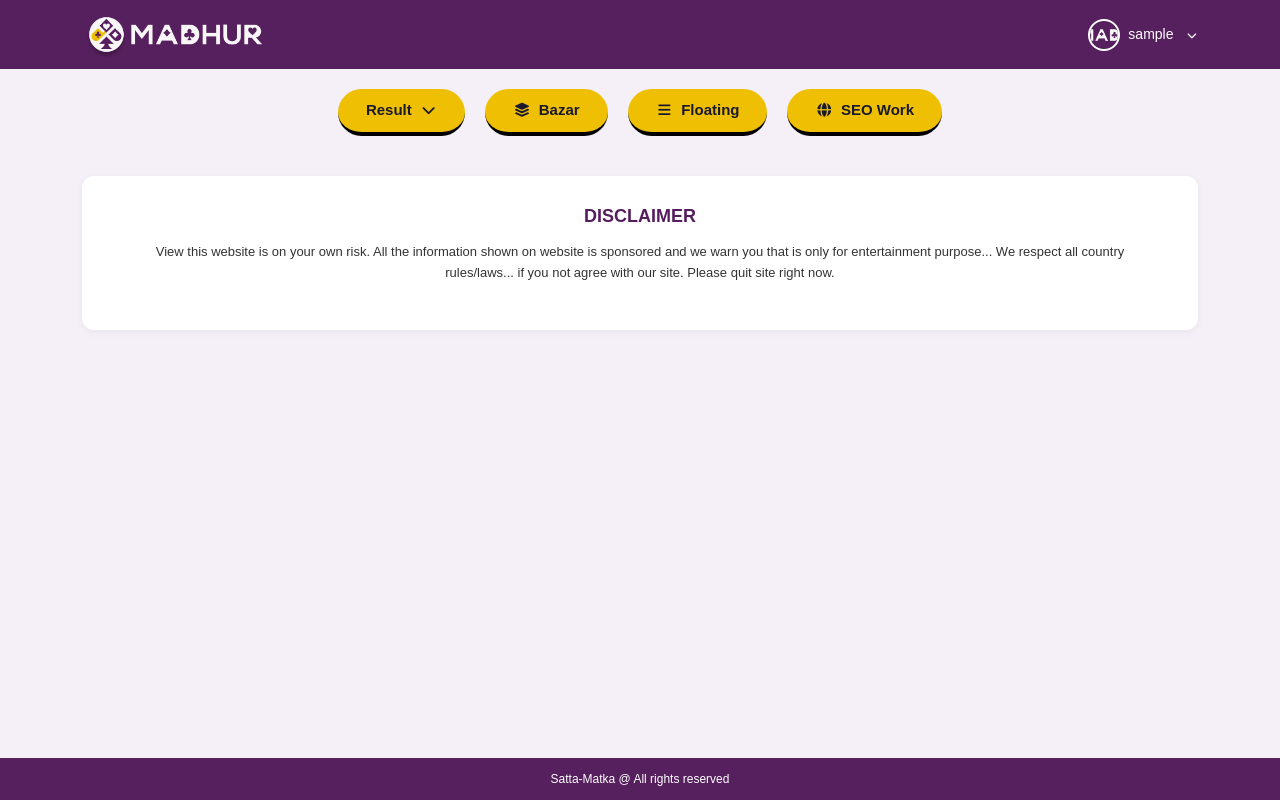
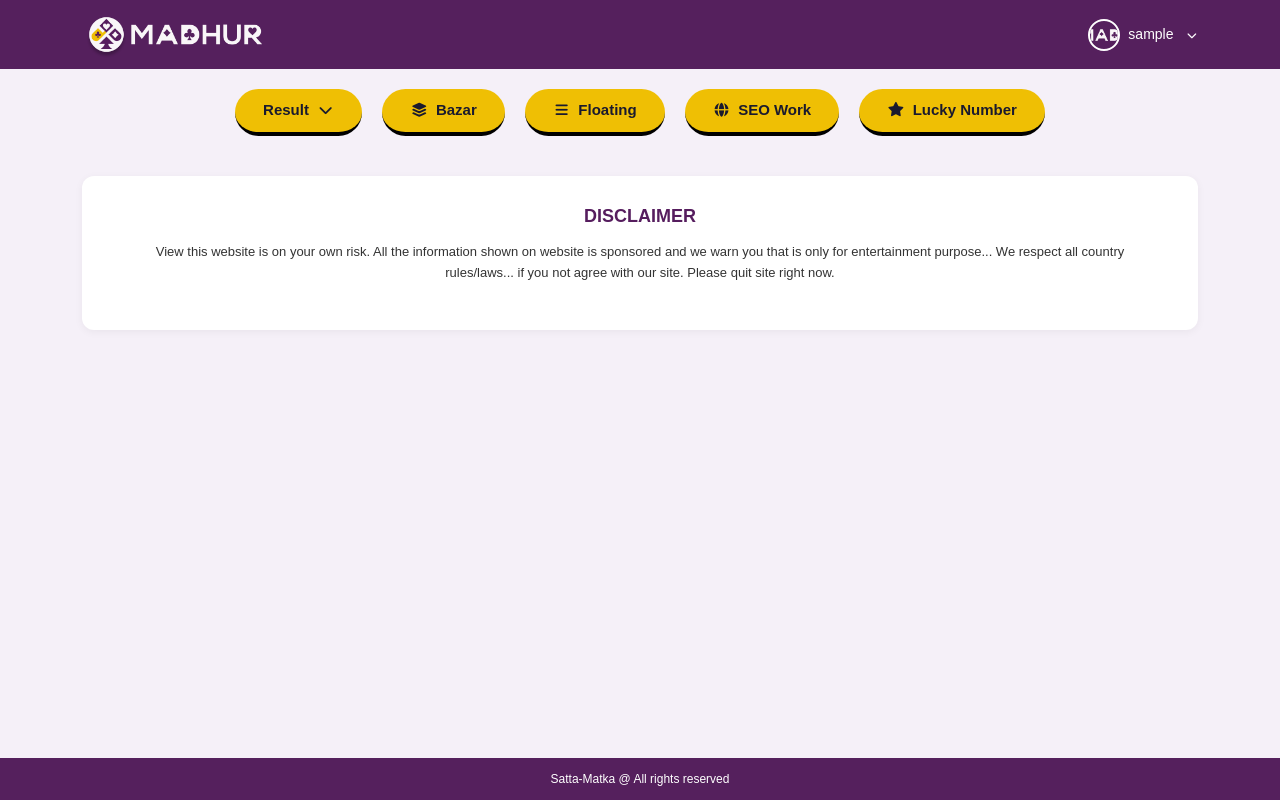
Before and after one commit to saahil1206/madhur_revamp_fe, a React (Vite) app: page /madhurbazar/dashboard in a window 1280 px wide. Built offline with nearby package versions, Linux system fonts and the light colour scheme; sample sign-in values are in the browser's storage.

Commit message:
lucky_navbar_saperate

```diff
--- a/src/admin/Dashboard.jsx
+++ b/src/admin/Dashboard.jsx
@@ -27,12 +27,6 @@ const Dashboard = () => {
               </Link>
               <Link to="/result-record" className="admin-dropdown-item">
                 Result Records
-              </Link>
-              <Link to="/lucky-number-setting" className="admin-dropdown-item">
-                Lucky Number Setting
-              </Link>
-              <Link to="/lucky-number-requests" className="admin-dropdown-item">
-                Lucky Number Requests
               </Link>
             </div>
           )}
@@ -91,6 +85,26 @@ const Dashboard = () => {
             </div>
           )}
         </div>
+
+        {/* Lucky Number Dropdown */}
+        <div className="admin-dropdown-wrapper">
+          <button
+            className="admin-action-btn"
+            onClick={() => toggleDropdown("lucky")}
+          >
+            <i className="fas fa-star"></i> Lucky Number
+          </button>
+          {openDropdown === "lucky" && (
+            <div className="admin-dropdown-menu">
+              <Link to="/lucky-number-setting" className="admin-dropdown-item">
+                Lucky Number Setting
+              </Link>
+              <Link to="/lucky-number-requests" className="admin-dropdown-item">
+                Lucky Number Requests
+              </Link>
+            </div>
+          )}
+        </div>
       </div>
 
       {/* Content */}
```
